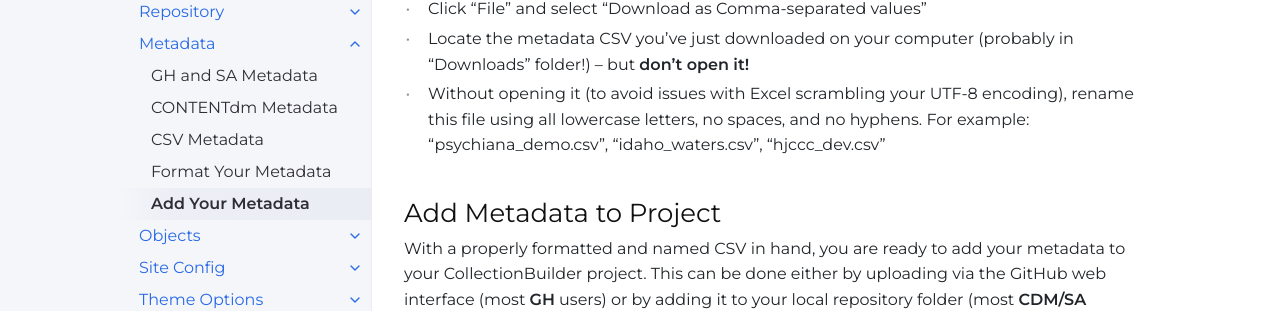
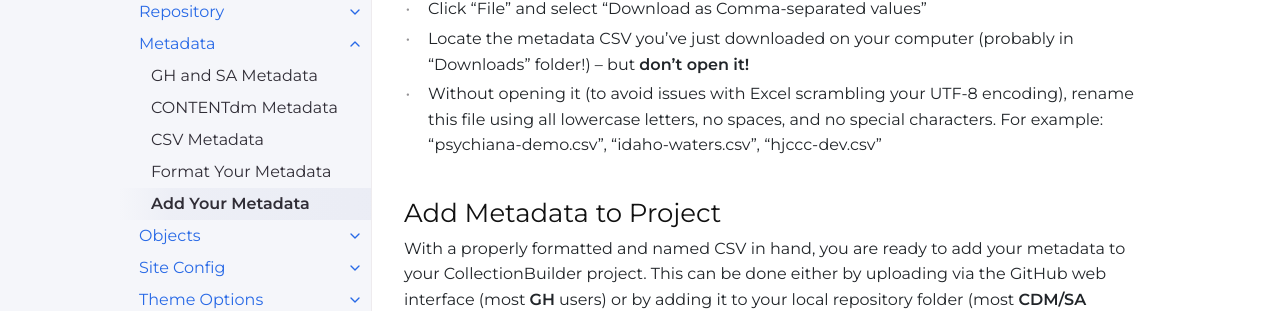
Before and after one commit to CollectionBuilder/cb-docs, a Jekyll site: the page built from docs/metadata/uploading.md, in a window 1280 px wide and 900 px high, scrolled down 511 px. Shown: the part 176-487 px from the top of the window. Built offline with Jekyll 4.4.1, drawn with Linux system fonts in a browser that asks for light colours.

Commit message:
metadata hyphens are okay

```diff
--- a/docs/metadata/uploading.md
+++ b/docs/metadata/uploading.md
@@ -24,7 +24,7 @@ To download your metadata from Google Sheets:
 
 - Click "File" and select "Download as Comma-separated values"
 - Locate the metadata CSV you've just downloaded on your computer (probably in "Downloads" folder!) -- but **don't open it!**
-- Without opening it (to avoid issues with Excel scrambling your UTF-8 encoding), rename this file using all lowercase letters, no spaces, and no hyphens. For example: "psychiana_demo.csv", "idaho_waters.csv", "hjccc_dev.csv"
+- Without opening it (to avoid issues with Excel scrambling your UTF-8 encoding), rename this file using all lowercase letters, no spaces, and no special characters. For example: "psychiana-demo.csv", "idaho-waters.csv", "hjccc-dev.csv"
 
 ## Add Metadata to Project
 
```
